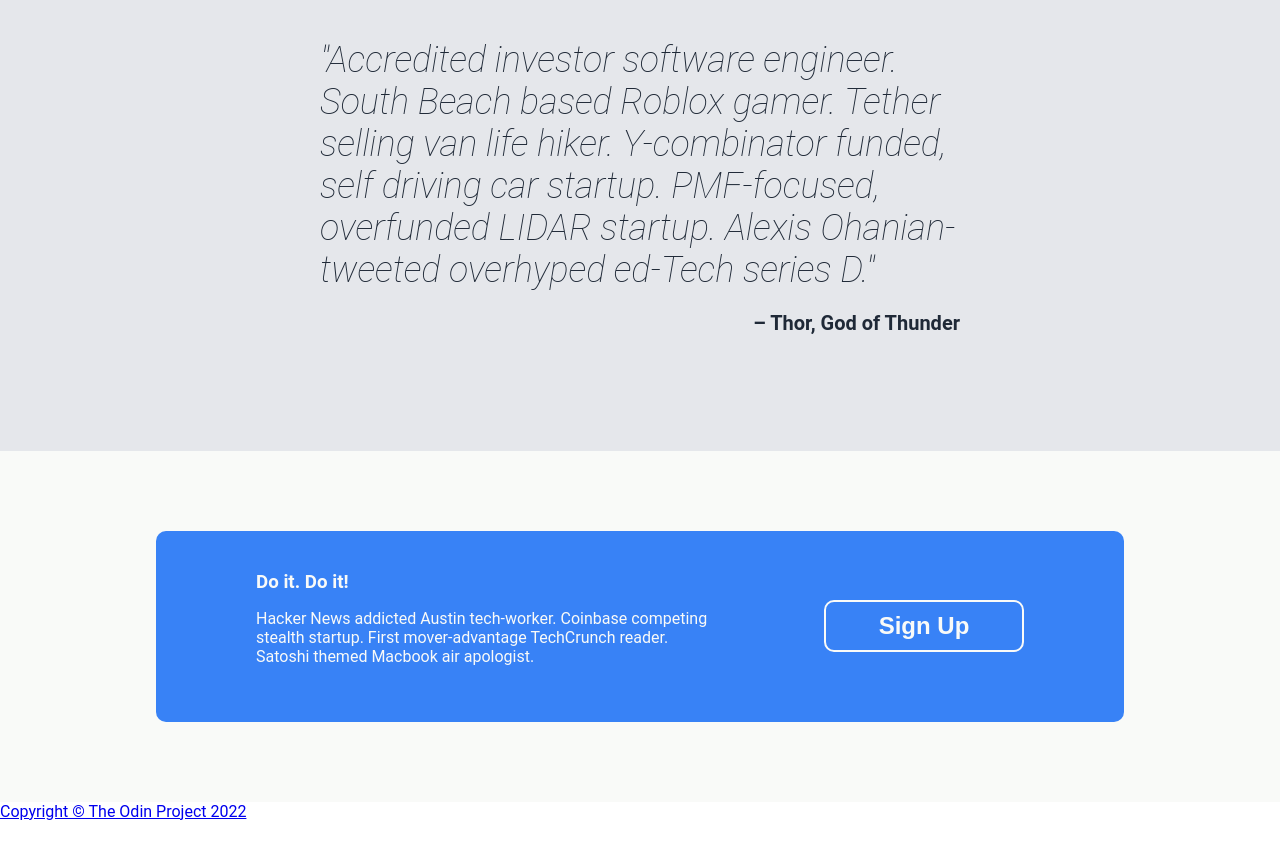
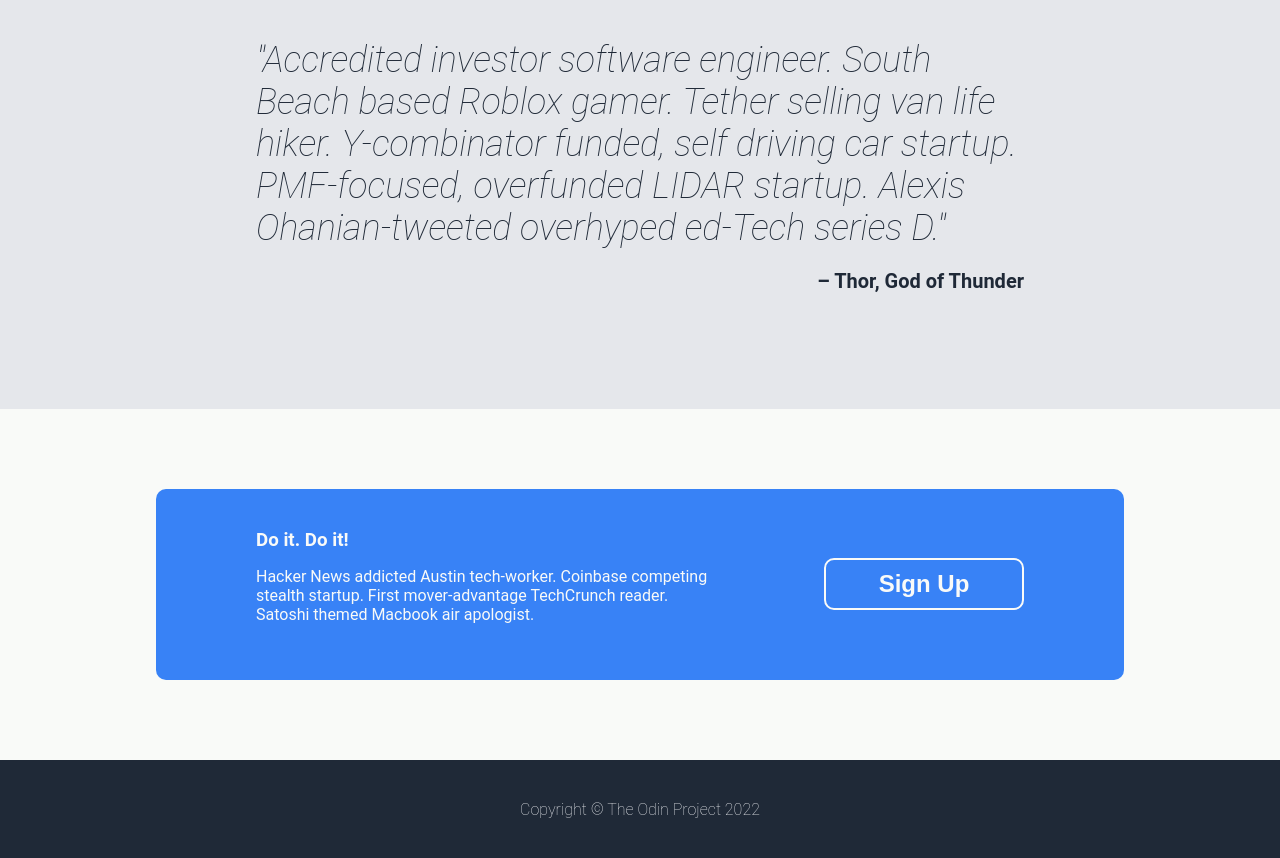
Before and after one commit to d-chia/landingpage-project, a plain HTML site: page index.html in a window 1280 px wide. Shown: the part 1195-2053 px from the top of the page. Before the commit the page ends 2016 px from the top, so only its background shows below. Drawn offline with Linux system fonts and the light colour scheme.

Commit message:
Add styling and layout to footer section

```diff
--- a/style.css
+++ b/style.css
@@ -157,7 +157,7 @@
 }
 
 .container-quote {
-    width: 50%;
+    width: 60%;
 }
 
 .container-quote p {
@@ -215,3 +215,20 @@
     border-style: solid;
     border-width: 2px;
 }
+
+/* footer layout and styling */
+
+footer {
+    background-color: #1F2937;
+    height: 100px;
+    display: flex;
+    justify-content: center;
+    align-items: center;
+}
+
+footer a {
+    text-decoration: none;
+    font-size: 16px;
+    font-weight: lighter;
+    color: #E5E7EB;
+}
```
